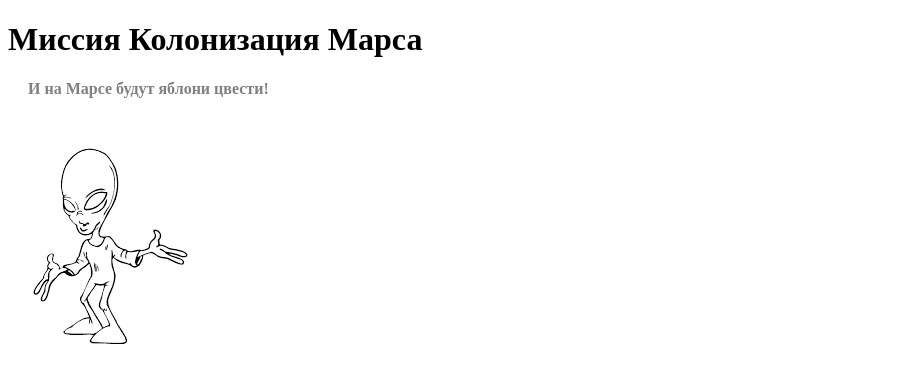
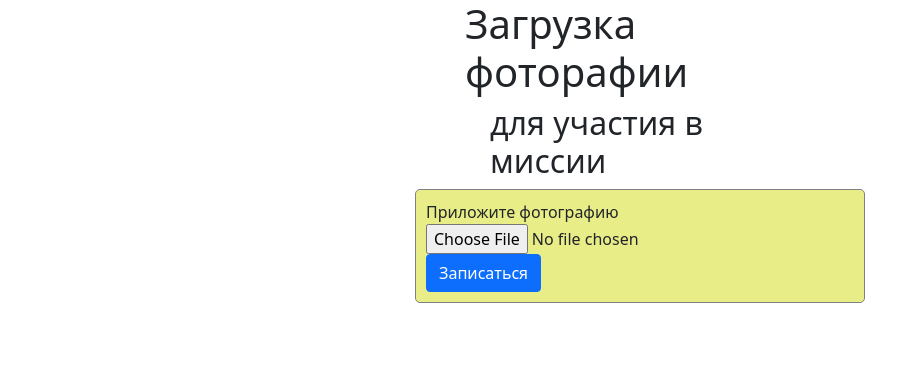
Before and after one commit to okumuralapis/html_web, a Flask app: template templates/base.html in a window 1280 px wide. Shown: the top 385 px of the page, without its empty margins (0-920 px from the left). Run offline with Flask 3, Linux system fonts and the light colour scheme; the template is opened without the code that fills it, so the values that code supplies are empty.

Commit message:
Загрузка файла

```diff
--- a/1.py
+++ b/1.py
@@ -1,41 +1,74 @@
 # 1 доп html
-from flask import Flask, request, url_for
+from fileinput import filename
+
+from flask import Flask, request, url_for, render_template
+from PIL import Image
 
 app = Flask(__name__)
 
 
-@app.route('/sample_file_upload', methods=['GET', 'PUT'])
-def sample_file_upload():
+@app.route('/load_photo', methods=['POST', 'GET'])
+def load_photo():
     if request.method == 'GET':
-        return f'''<!doctype html>
-                        <html lang="en">
-                          <head>
-                            <meta charset="utf-8">
-                            <meta name="viewport" content="width=device-width, initial-scale=1, shrink-to-fit=no">
-                             <link rel="stylesheet"
-                             href="https://cdn.jsdelivr.net/npm/bootstrap@5.0.0-beta1/dist/css/bootstrap.min.css"
-                             integrity="sha384-giJF6kkoqNQ00vy+HMDP7azOuL0xtbfIcaT9wjKHr8RbDVddVHyTfAAsrekwKmP1"
-                             crossorigin="anonymous">
-                            <link rel="stylesheet" type="text/css" href="{url_for('static', filename='css/style.css')}" />
-                            <title>Пример загрузки файла</title>
-                          </head>
-                          <body>
-                            <h1>Загрузим файл</h1>
-                            <form method="get" enctype="multipart/form-data">
-                                <div class="form-group">
-                                    <label for="photo">Выберите файл</label>
-                                    <input type="file" class="form-control-file" id="photo" name="file">
-                                    <img src=file>
-                                </div>
-                                <button type="submit" class="btn btn-primary">Отправить</button>
-                            </form>
-                          </body>
-                        </html>'''
-    elif request.method == 'PUT':
-        print('1')
-        f = request.files['file']
-        print(f.read())
-        return "Форма отправлена"
+        return """<!doctype html>
+<html lang="en">
+<head>
+    <meta charset="utf-8">
+    <meta name="viewport" content="width=device-width, initial-scale=1, shrink-to-fit=no">
+    <link rel="stylesheet"
+          href="https://cdn.jsdelivr.net/npm/bootstrap@5.0.0-beta1/dist/css/bootstrap.min.css"
+          integrity="sha384-giJF6kkoqNQ00vy+HMDP7azOuL0xtbfIcaT9wjKHr8RbDVddVHyTfAAsrekwKmP1"
+          crossorigin="anonymous">
+    <link rel="stylesheet" type="text/css" href="static/css/style.css"/>
+    <title>Отбор астронавтов</title>
+</head>
+<body>
+<h1>Загрузка фоторафии</h1>
+<h2>для участия в миссии</h2>
+<div>
+    <form class="login_form" method="post" enctype="multipart/form-data">
+        <div class="form-group">
+            <label for="photo">Приложите фотографию</label>
+            <input type="file" class="form-control-file" id="photo" name="file">
+        </div>
+        <button type="submit" class="btn btn-primary">Отправить</button>
+    </form>
+</div>
+</body>
+</html>
+        """
+    elif request.method == 'POST':
+        file = request.files['file']
+        file.save('static/img/new.png')
+
+        return f"""<!doctype html>
+<html lang="en">
+<head>
+    <meta charset="utf-8">
+    <meta name="viewport" content="width=device-width, initial-scale=1, shrink-to-fit=no">
+    <link rel="stylesheet"
+          href="https://cdn.jsdelivr.net/npm/bootstrap@5.0.0-beta1/dist/css/bootstrap.min.css"
+          integrity="sha384-giJF6kkoqNQ00vy+HMDP7azOuL0xtbfIcaT9wjKHr8RbDVddVHyTfAAsrekwKmP1"
+          crossorigin="anonymous">
+    <link rel="stylesheet" type="text/css" href="static/css/style.css"/>
+    <title>Отбор астронавтов</title>
+</head>
+<body>
+<h1>Загрузка фоторафии</h1>
+<h2>для участия в миссии</h2>
+<div>
+    <form class="login_form" method="post" enctype="multipart/form-data">
+        <div class="form-group">
+            <label for="photo">Приложите фотографию</label>
+            <input type="file" class="form-control-file" id="photo" name="file">
+            <img src={url_for('static', filename='img/new.png')}>
+        </div>
+        <button type="submit" class="btn btn-primary">Отправить</button>
+    </form>
+</div>
+</body>
+</html>
+        """
 
 
 if __name__ == '__main__':
--- a/static/css/style.css
+++ b/static/css/style.css
@@ -1,7 +1,19 @@
-h4 {
-color: grey;
-margin-left: 20px;
+form.login_form {
+    margin-left: auto;
+    margin-right: auto;
+    max-width: 450px;
+    background-color: #E8ED87;
+    border: 1px solid gray;
+    border-radius: 5px;
+    padding: 10px;
 }
-h5 {
-font-size: 30px;
+h1{
+    margin-left: auto;
+    margin-right: auto;
+    max-width: 350px;
 }
+h2{
+    margin-left: auto;
+    margin-right: auto;
+    max-width: 300px;
+}
--- a/templates/base.html
+++ b/templates/base.html
@@ -1,16 +1,28 @@
-<!DOCTYPE html>
+<!doctype html>
 <html lang="en">
 <head>
-    <meta charset="UTF-8">
+    <meta charset="utf-8">
+    <meta name="viewport" content="width=device-width, initial-scale=1, shrink-to-fit=no">
+    <link rel="stylesheet"
+          href="https://cdn.jsdelivr.net/npm/bootstrap@5.0.0-beta1/dist/css/bootstrap.min.css"
+          integrity="sha384-giJF6kkoqNQ00vy+HMDP7azOuL0xtbfIcaT9wjKHr8RbDVddVHyTfAAsrekwKmP1"
+          crossorigin="anonymous">
     <link rel="stylesheet" type="text/css" href="static/css/style.css"/>
-        <title>{{ title }}</title>
-    </head>
-    <body>
-        <h1>Миссия Колонизация Марса</h1>
-        <h4>И на Марсе будут яблони цвести!</h4>
-        <img src="static/img/big.png">
-        <main role="main" class="container">
-            {% block content %}{% endblock %}
-        </main>
-    </body>
+    <title>Отбор астронавтов</title>
+</head>
+<body>
+<h1>Загрузка фоторафии</h1>
+<h2>для участия в миссии</h2>
+<div>
+    <form class="login_form" method="post" enctype="multipart/form-data">
+        <div class="form-group">
+            <label for="photo">Приложите фотографию</label>
+            <input type="file" onchange="preview()" class="form-control-file" id="photo" name="file">
+            <img data-src="file">
+
+        </div>
+        <button type="submit" class="btn btn-primary">Записаться</button>
+    </form>
+</div>
+</body>
 </html>
```
